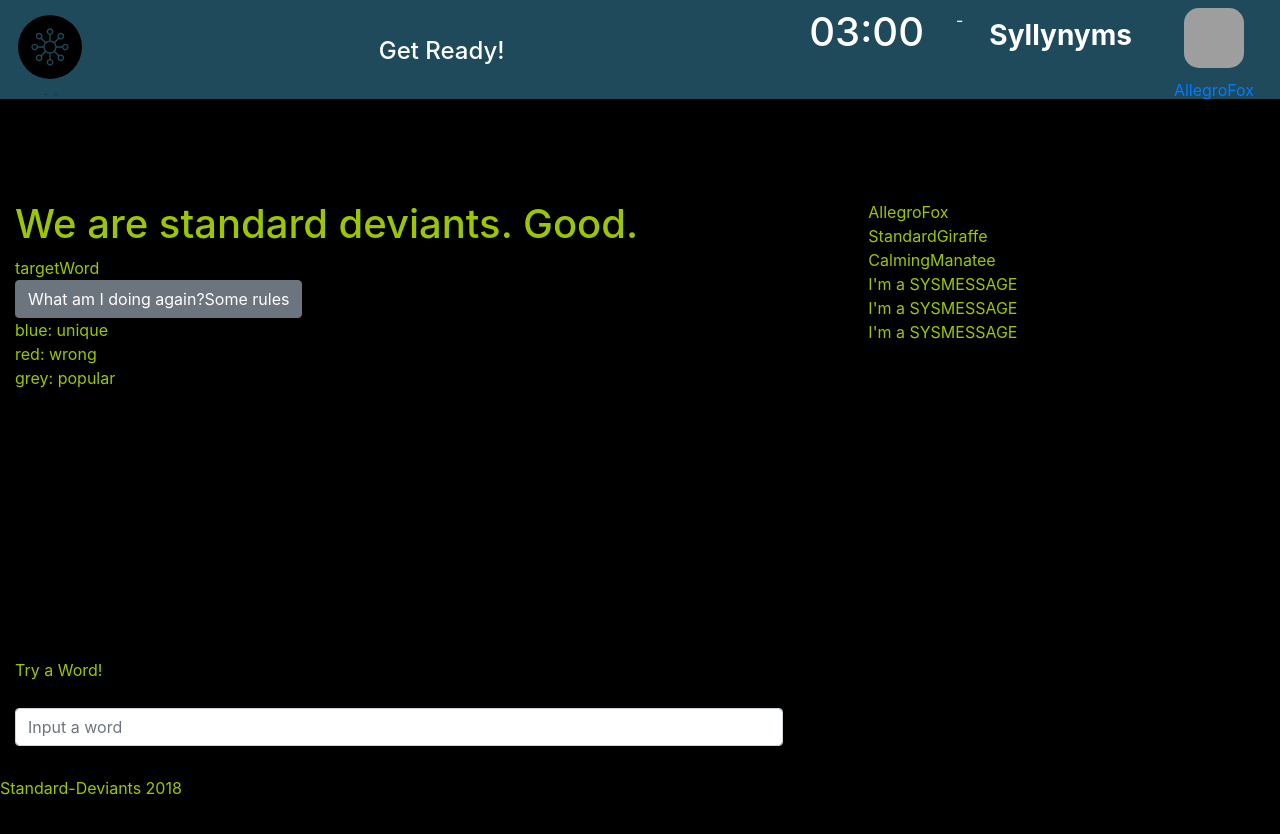
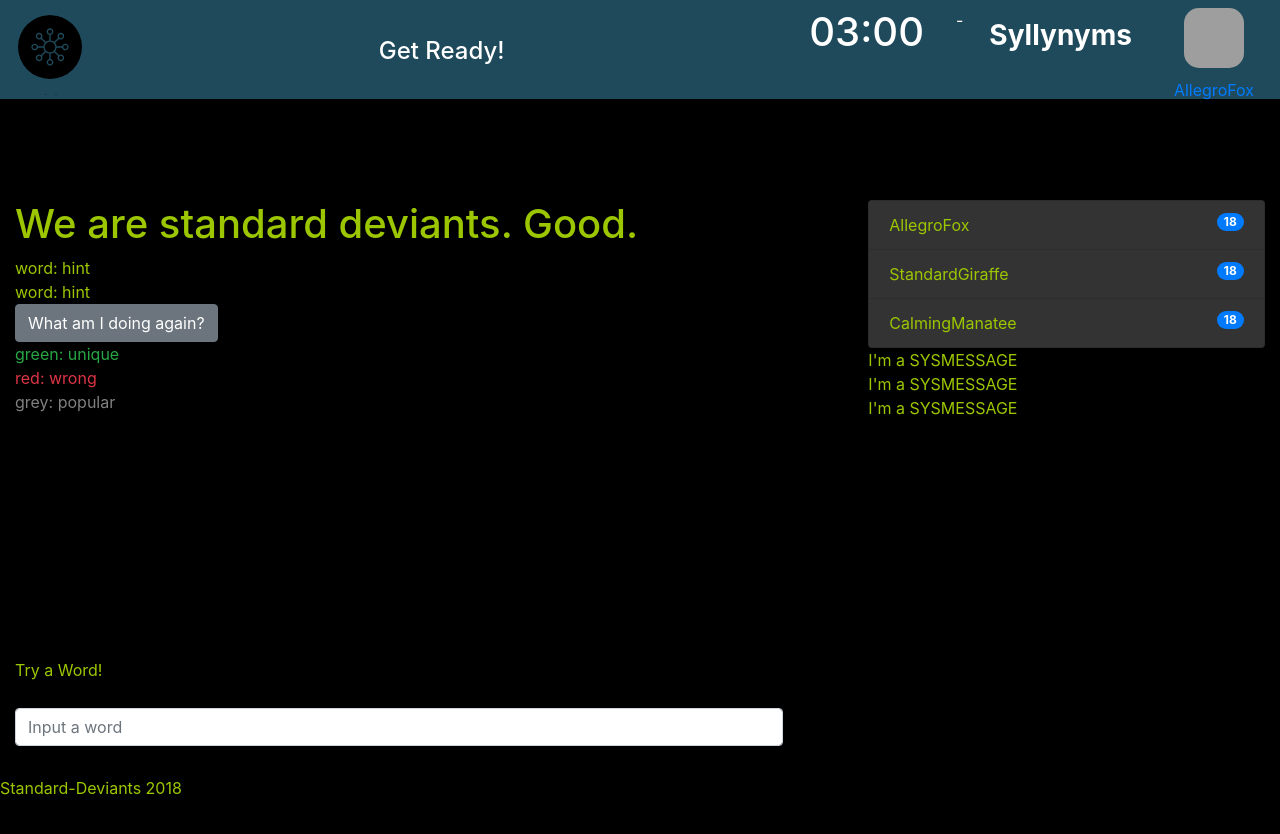
Before and after one commit to AllegroFox/standard-deviants, a React (Create React App) app in the folder client/: page / in a window 1280 px wide. Shown: the top 834 px of the page. Built offline with nearby package versions, Linux system fonts and the light colour scheme; no server answers; grey boxes are pictures that could not be loaded.

Commit message:
dynamic rendering of players and rules

```diff
--- a/client/src/App.js
+++ b/client/src/App.js
@@ -19,14 +19,16 @@ class App extends Component {
                    timeLeft   : 180,
                    currentUser: "AllegroFox",
                    clientId   : "",
-                   guesses    : [{guess:'blue', status:'unique'},
+                   guesses    : [{guess:'green', status:'unique'},
                                  {guess:'red',  status:'wrong'},
                                  {guess:'grey', status: 'popular'}],
                    connectedPlayers: [{name:"AllegroFox"},
                                       {name:"StandardGiraffe"},
                                       {name:"CalmingManatee"}],
                    systemUpdates   : ["some", "system", "messages"],
-                   prompt     : {objective: "targetWord", rules: "Some rules" },
+                   prompt     : {objective: [{word: "word",
+                                              hint: "hint" }, {word: "word", hint: "hint"}],
+                                 rules: "Some rules" },
                    guessBarContent: ""
                  }
 
@@ -117,6 +119,16 @@ class App extends Component {
 
             break;
 
+          case "incomingPrompt":
+
+            console.log(`Type: ${message.type}; "${message.content}"`);
+
+            let newPrompt = message.content;
+
+            this.setState({prompt: newPrompt});
+
+            break;
+
           case "incomingScoreBoard":
 
             console.log(`Type: ${message.type}; "${message.content}"`);
@@ -147,9 +159,17 @@ class App extends Component {
 
   handleSubmit(event) {
     if (event.key === 'Enter') {
-      const guess = { guess: this.state.guessBarContent };
-      this.sendMessage(guess, "postGuess");
-      this.setState({guessBarContent: ""});
+
+      let foundGuess = this.state.guesses.find(guessObj => (guessObj.guess === this.state.guessBarContent));
+
+      if (foundGuess) {
+        console.log("You've already tried that.")
+      } else {
+        const guess = { guess: this.state.guessBarContent };
+
+        this.sendMessage(guess, "postGuess");
+        this.setState({guessBarContent: ""});
+      }
     }
   }
 
--- a/client/src/Guess.js
+++ b/client/src/Guess.js
@@ -3,12 +3,23 @@ import React, { Component } from 'react';
 class Guess extends Component {
 
   render() {
-    return (
-
-      <div>{this.props.guess}: {this.props.status}</div>
-
-    );
+    if (this.props.status === "unique"){
+      return (
+        <div className="text-success">{this.props.guess}: {this.props.status}</div>
+      )
+    } else if (this.props.status === "popular"){
+      return (
+        <div className="text-white-50">{this.props.guess}: {this.props.status}</div>
+      )
+    } else {
+      return (
+        <div className="text-danger">{this.props.guess}: {this.props.status}</div>
+      )
+    }
   }
 }
 
 export default Guess;
+
+
+// dynamic classes: red (.text-danger), green (.text-success), faded (.text-white-50)
--- a/client/src/InputBar.js
+++ b/client/src/InputBar.js
@@ -3,8 +3,6 @@ import React, { Component } from 'react';
 class InputBar extends Component {
 
   render() {
-
-    // const handleChange = this.props.handleChange;
 
     return (
 
--- a/client/src/Navbar.js
+++ b/client/src/Navbar.js
@@ -17,7 +17,7 @@ class NavBar extends Component {
           </ul>
           <ul className="nav justify-content-end">
             <li className="nav-item">
-              <span className="nav-link active">
+              <span className="nav-link">
                 <Clock time={this.props.timeLeft}/>
               </span>
             </li>
--- a/client/src/Prompt.js
+++ b/client/src/Prompt.js
@@ -1,15 +1,25 @@
 import React, { Component } from 'react';
+import TargetWord from './TargetWord';
 
 class Prompt extends Component {
   render() {
+    const targetWords = this.props.prompt.objective.map(target => (
+      <TargetWord word={target.word} hint={target.hint}/>
+      ));
     return (
+      <div>
+        <div className="prompt-container">
+          {targetWords}
+        </div>
 
-      <div>
-        <div className="prompt">{this.props.prompt.objective}</div>
-        <button type="button" className="btn btn-secondary" data-toggle="tooltip" data-placement="right" data-content= {this.props.prompt.rules}>
+        <button type="button" className="btn btn-secondary" data-toggle="collapse" data-target="#collapseRules">
           What am I doing again?
-          {this.props.prompt.rules}
         </button>
+        <div class="collapse" id="collapseRules">
+          <div class="card card-body">
+            {this.props.prompt.rules}
+          </div>
+        </div>
       </div>
 
     );
--- a/client/src/Roster.js
+++ b/client/src/Roster.js
@@ -10,9 +10,9 @@ class Roster extends Component {
     return (
 
       <main className="players">
-        <div className="player">
+        <ul className="list-group">
           {playerItems}
-        </div>
+        </ul>
       </main>
 
     );
--- /dev/null
+++ b/client/src/TargetWord.js
@@ -0,0 +1,16 @@
+import React, { Component } from 'react';
+
+class TargetWord extends Component {
+
+  render() {
+    return (
+
+      <div>
+        <div className="prompt">{this.props.word}: {this.props.hint}</div>
+      </div>
+
+    );
+  }
+}
+
+export default TargetWord;
--- a/client/src/UserInRoom.js
+++ b/client/src/UserInRoom.js
@@ -5,7 +5,10 @@ class UserInRoom extends Component {
   render() {
     return (
 
-      <div>{this.props.player}</div>
+      <li className="list-group-item">
+        {this.props.player}
+        <span className="badge badge-primary badge-pill">18</span>
+      </li>
 
     );
   }
--- a/client/src/gameRoom.css
+++ b/client/src/gameRoom.css
@@ -88,6 +88,13 @@
   border-top-right-radius: 0;
 }
 
+.list-group-item {
+  background-color: #333
+}
+.badge-primary {
+  float: right;
+}
+
 .profile-img
 {
     width: 60px;
```
